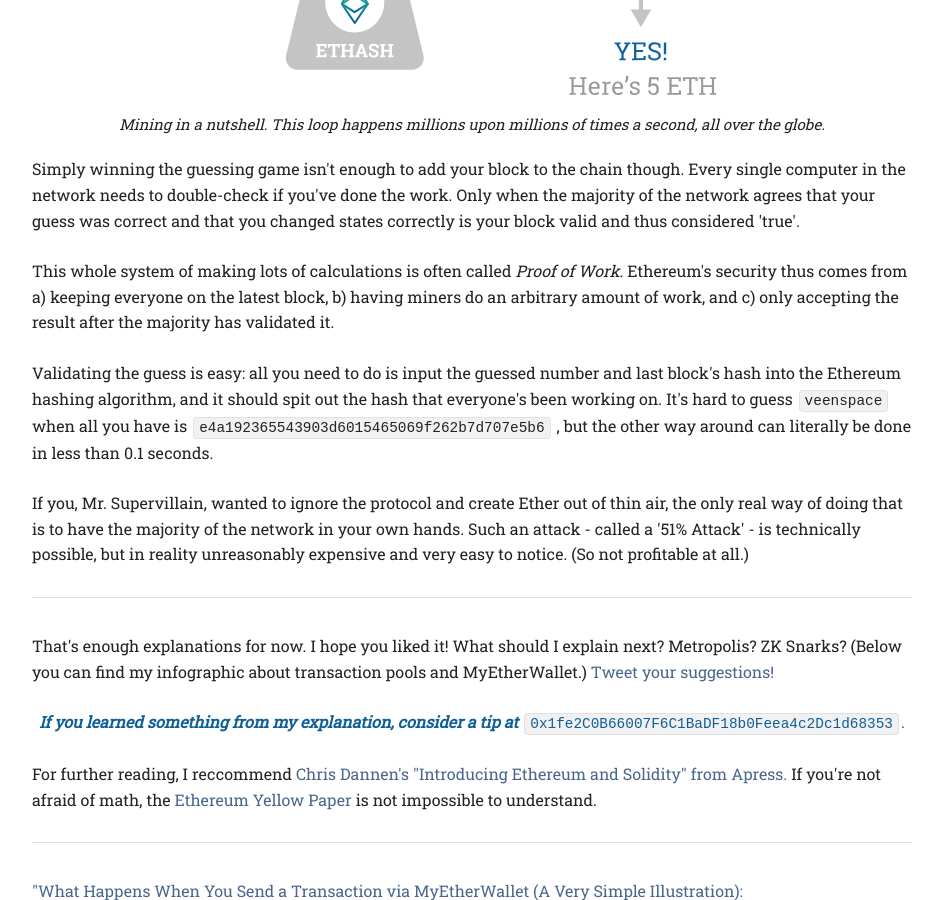
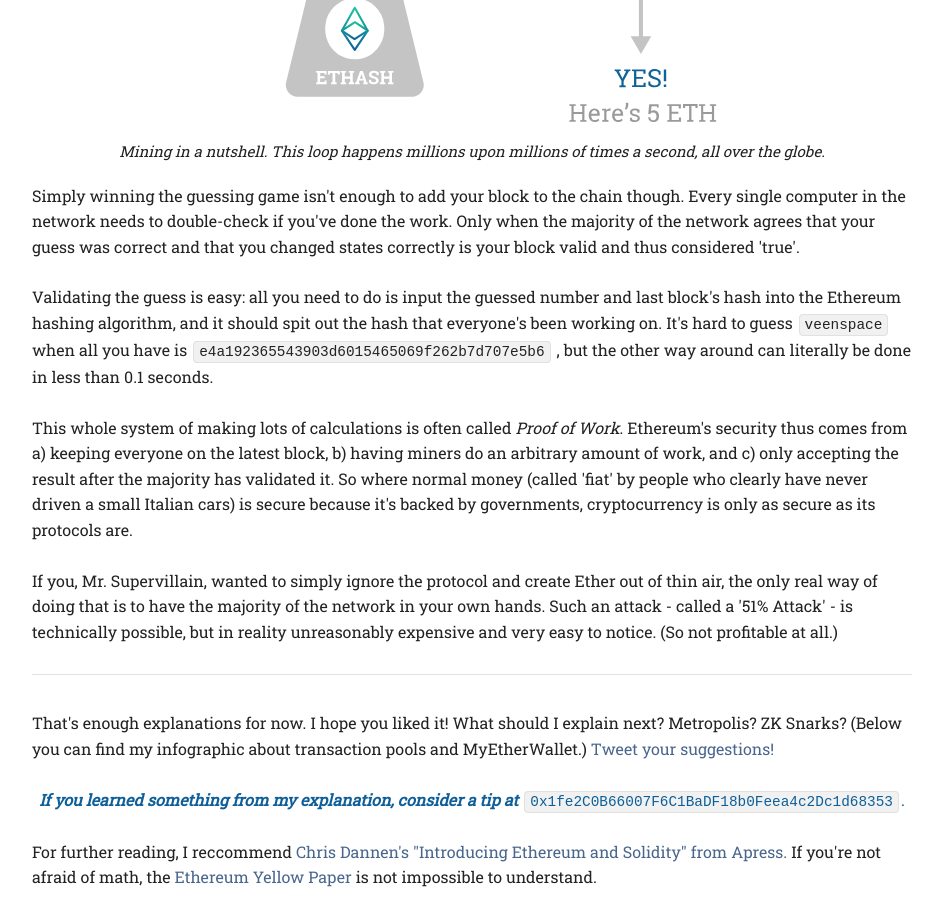
Before and after one commit to vdveen/vdveen.github.io, a Jekyll site: the page ethereum.html, which Jekyll copies as it is, in a window 1280 px wide and 900 px high, scrolled down 8396 px. Shown: the whole window, without its empty margins (168-1111 px from the left). Built offline with Jekyll 4.4.1, drawn with Linux system fonts in a browser that asks for light colours; some web fonts are replaced; some of the changed text lies outside the part shown.

Commit message:
The Klein Fixes, pt 3

```diff
--- a/ethereum.html
+++ b/ethereum.html
@@ -11,6 +11,7 @@
   <!-- Meta tags. Responsiveness courtesy of Bahk Dohmalak on Slack -->
   <meta name="viewport" content="width=device-width, initial-scale=1.0, maximum-scale=1.0, user-scalable=0" >
   <meta property="og:image" content="assets/ethvisuallogo.PNG">
+  <meta name="theme-color" content="#0E5F99">
 
 
 </head>
@@ -240,7 +240,9 @@
     <div class="row">
       <div class="twelve columns">
 
-        <p>Note that you can&#39;t just change someone else&#39;s states - this isn&#39;t Wikipedia. There are rules about what
+        <p>And because the ledger keeps track of all changes, you can derive any state from the transactions that changed it,
+          just like you can derive someone&#39;s balance by looking at all their monetary transactions.
+          Note that you can&#39;t just change someone else&#39;s states - this isn&#39;t Wikipedia. There are rules about what
           you can and can&#39;t do with transactions. This is what people mean when they talk about the Ethereum <em>protocol.</em>          A protocol is simply a bunch of rules about what is and isn&#39;t allowed. </p>
 
         <p>Some things are never allowed by the protocol. You can&#39;t send more money than you have, for example. You also
@@ -357,18 +359,22 @@
           the network needs to double-check if you've done the work. Only when the majority of the network agrees that your
           guess was correct and that you changed states correctly is your block valid and thus considered &#39;true&#39;.</p>
 
+        <p>Validating the guess is easy: all you need to do is input the guessed number and last block's hash into the Ethereum
+            hashing algorithm, and it should spit out the hash that everyone&#39;s been working on. It&#39;s hard to guess
+            <code>veenspace</code> when all you have is <code>e4a192365543903d6015465069f262b7d707e5b6</code> , but the other
+            way around can literally be done in less than 0.1 seconds. </p>
+
         <p>This whole system of making lots of calculations is often called <em>Proof of Work</em>. Ethereum's security thus
           comes from a) keeping everyone on the latest block, b) having miners do an arbitrary amount of work, and c) only
-          accepting the result after the majority has validated it.</p>
+          accepting the result after the majority has validated it. So where normal money (called &#39;fiat&#39; by people
+          who clearly have never driven a small Italian cars) is secure because it&#39;s backed by governments,
+          cryptocurrency is only as secure as its protocols are. </p>
 
-        <p>Validating the guess is easy: all you need to do is input the guessed number and last block's hash into the Ethereum
-          hashing algorithm, and it should spit out the hash that everyone&#39;s been working on. It&#39;s hard to guess
-          <code>veenspace</code> when all you have is <code>e4a192365543903d6015465069f262b7d707e5b6</code> , but the other
-          way around can literally be done in less than 0.1 seconds. </p>
-
-        <p>If you, Mr. Supervillain, wanted to ignore the protocol and create Ether out of thin air, the only real way of doing
+        <p>If you, Mr. Supervillain, wanted to simply ignore the protocol and create Ether out of thin air, the only real way of doing
           that is to have the majority of the network in your own hands. Such an attack - called a &#39;51% Attack&#39; -
           is technically possible, but in reality unreasonably expensive and very easy to notice. (So not profitable at all.)</p>
+
+
 
         <hr></hr>
 
```
Also changed, not shown: other parts of ethereum.html (+4 -5 lines).
